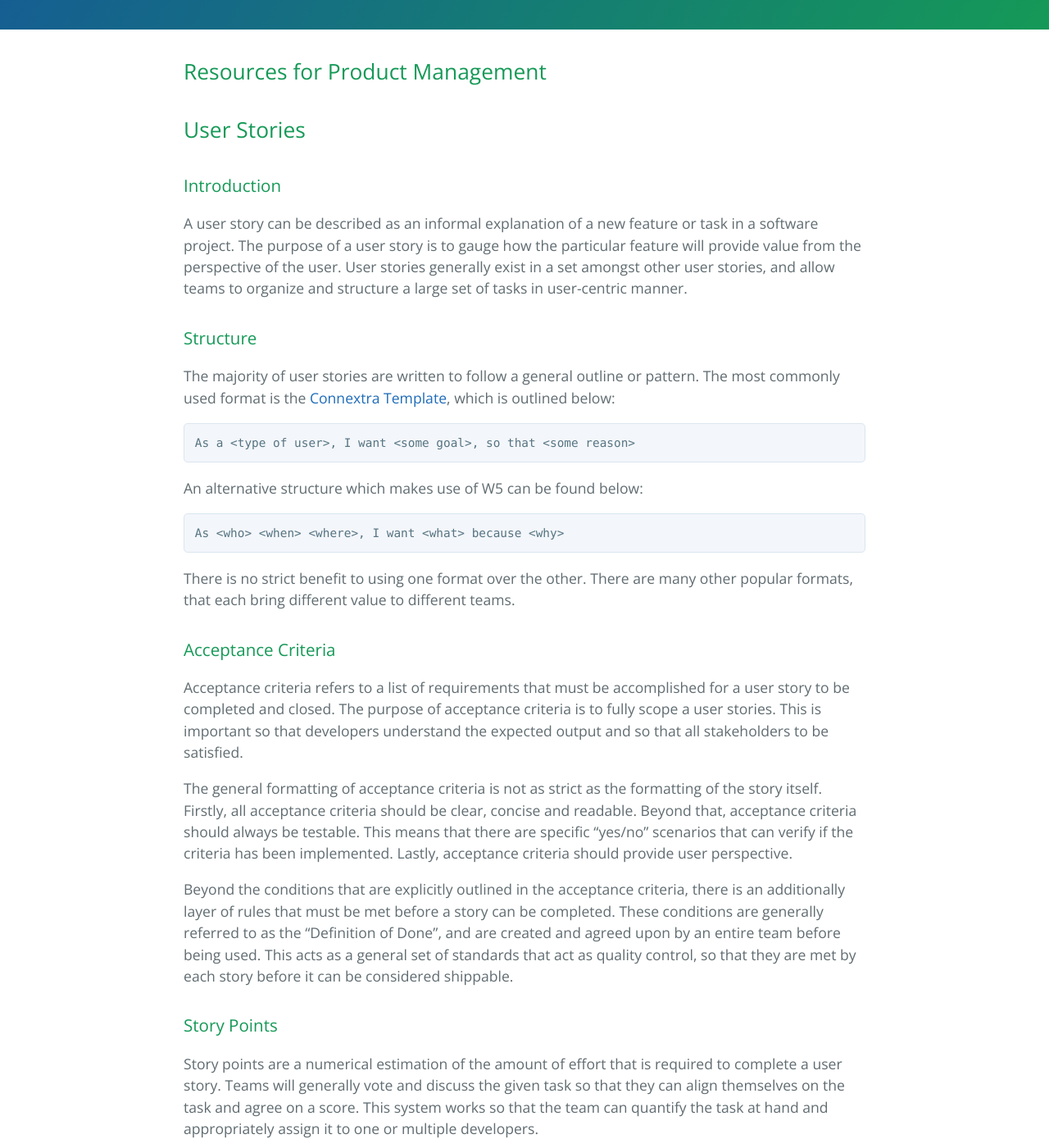
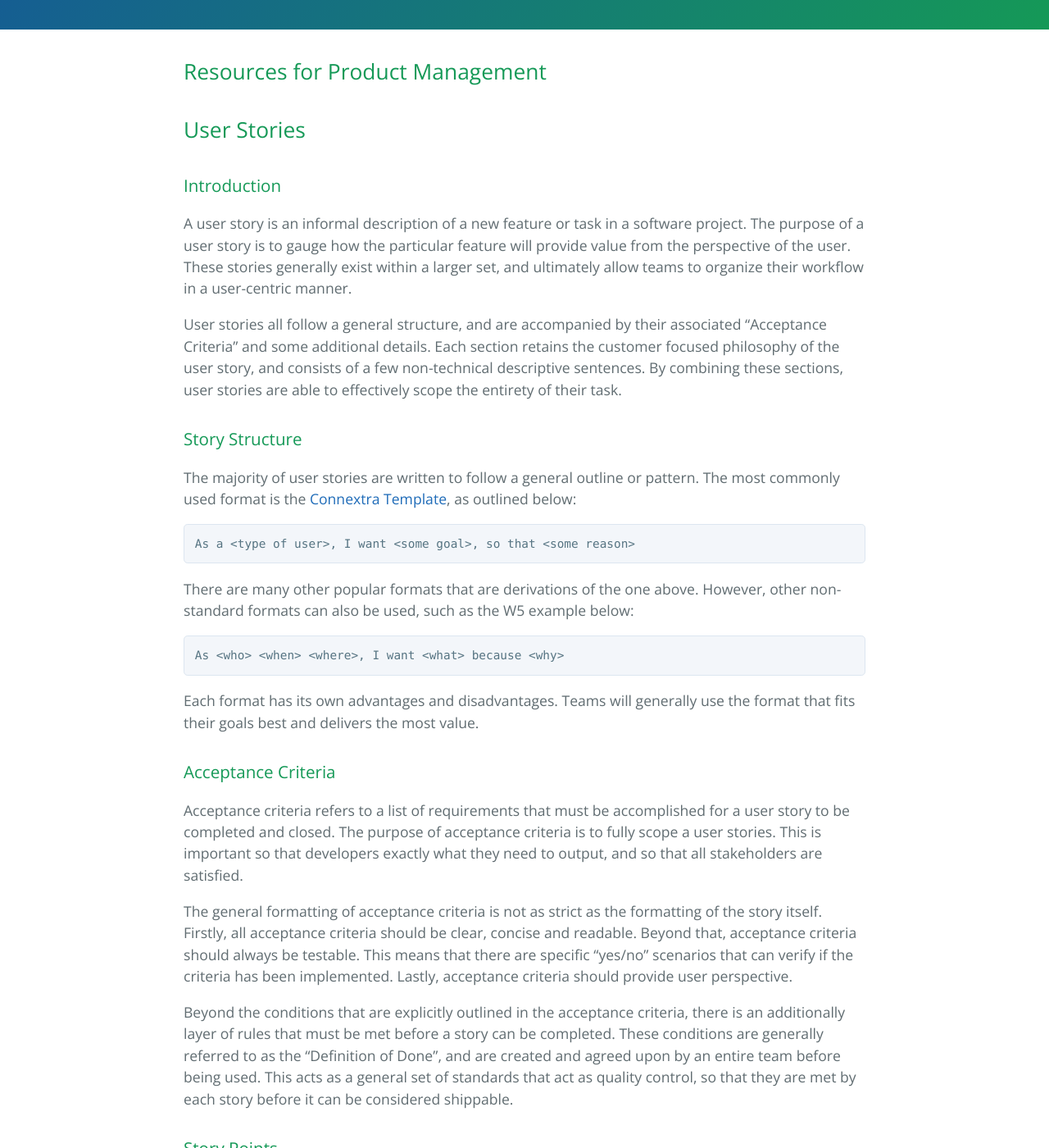
Before and after one commit to learning-software-engineering/learning-software-engineering.github.io, a Jekyll site: the page built from Topics/Product_Management.md, in a window 1280 px wide and 1400 px high, scrolled down 270 px. Shown: the whole window at 82% size. Built offline with Jekyll 4.4.1, drawn with Linux system fonts in a browser that asks for light colours; our own code applies the rules of GitHub Pages for plain Markdown files; some of the changed text lies outside the part shown.

Commit message:
structural improvements to all sections

````diff
--- a/Topics/Product_Management.md
+++ b/Topics/Product_Management.md
@@ -4,23 +4,25 @@
 
 ### Introduction
 
-A user story can be described as an informal explanation of a new feature or task in a software project. The purpose of a user story is to gauge how the particular feature will provide value from the perspective of the user. User stories generally exist in a set amongst other user stories, and allow teams to organize and structure a large set of tasks in user-centric manner.
+A user story is an informal description of a new feature or task in a software project. The purpose of a user story is to gauge how the particular feature will provide value from the perspective of the user. These stories generally exist within a larger set, and ultimately allow teams to organize their workflow in a user-centric manner.
 
-### Structure
+User stories all follow a general structure, and are accompanied by their associated "Acceptance Criteria" and some additional details. Each section retains the customer focused philosophy of the user story, and consists of a few non-technical descriptive sentences. By combining these sections, user stories are able to effectively scope the entirety of their task.
 
-The majority of user stories are written to follow a general outline or pattern. The most commonly used format is the [Connextra Template](https://www.mountaingoatsoftware.com/agile/user-stories), which is outlined below:
+### Story Structure
+
+The majority of user stories are written to follow a general outline or pattern. The most commonly used format is the [Connextra Template](https://www.mountaingoatsoftware.com/agile/user-stories), as outlined below:
 ```
 As a <type of user>, I want <some goal>, so that <some reason>
 ```
-An alternative structure which makes use of W5 can be found below:
+There are many other popular formats that are derivations of the one above. However, other non-standard formats can also be used, such as the W5 example below:
 ```
 As <who> <when> <where>, I want <what> because <why>
 ```
-There is no strict benefit to using one format over the other. There are many other popular formats, that each bring different value to different teams.
+Each format has its own advantages and disadvantages. Teams will generally use the format that fits their goals best and delivers the most value.
 
 ### Acceptance Criteria
 
-Acceptance criteria refers to a list of requirements that must be accomplished for a user story to be completed and closed. The purpose of acceptance criteria is to fully scope a user stories. This is important so that developers understand the expected output and so that all stakeholders to be satisfied.
+Acceptance criteria refers to a list of requirements that must be accomplished for a user story to be completed and closed. The purpose of acceptance criteria is to fully scope a user stories. This is important so that developers exactly what they need to output, and so that all stakeholders are satisfied.
 
 The general formatting of acceptance criteria is not as strict as the formatting of the story itself. Firstly, all acceptance criteria should be clear, concise and readable. Beyond that, acceptance criteria should always be testable. This means that there are specific "yes/no" scenarios that can verify if the criteria has been implemented. Lastly, acceptance criteria should provide user perspective.
 
@@ -28,9 +30,9 @@ Beyond the conditions that are explicitly outlined in the acceptance criteria, t
 
 ### Story Points
 
-Story points are a numerical estimation of the amount of effort that is required to complete a user story. Teams will generally vote and discuss the given task so that they can align themselves on the task and agree on a score. This system works so that the team can quantify the task at hand and appropriately assign it to one or multiple developers.
+Story points are a numerical estimation of the amount of effort that is required to complete a user story. Teams will generally vote and discuss the given task so that they can align themselves and agree on a score. This system works so that the team can quantify the task at hand and appropriately assign it to one or multiple developers.
 
-When deciding the necessary points to allocate to a story, there are generally 3 points that are taken into consideration. The following is outlined below:
+When deciding the necessary points to allocate to a story, there are generally 3 points that are taken into consideration. These points are outlined below:
 
 - Complexity: The overall difficulty of the task
 - Risk: The margin for possible error or hidden tasks arising in the future
````
Also changed, not shown: other parts of Topics/Product_Management.md (+3 -1 lines).
